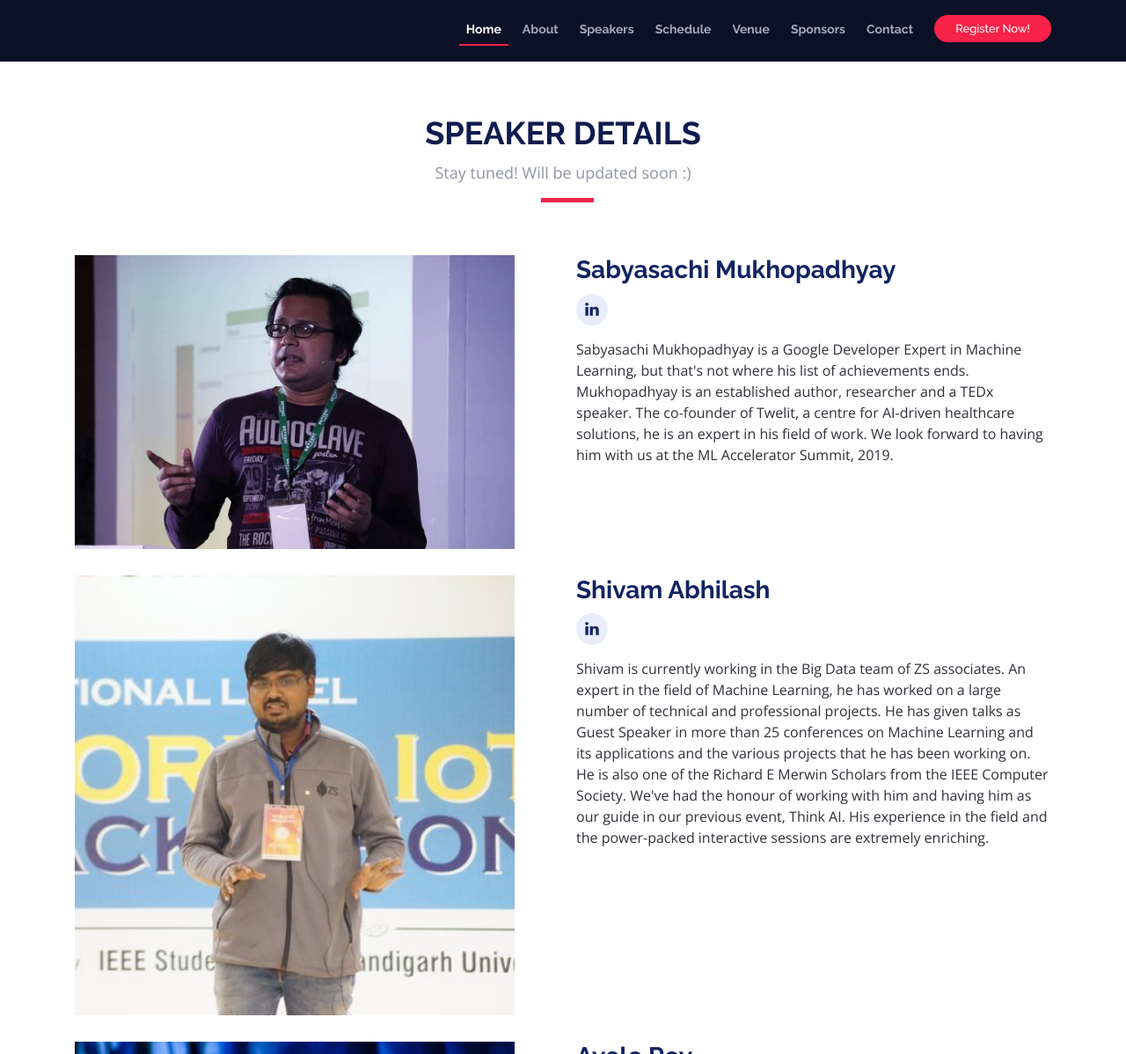
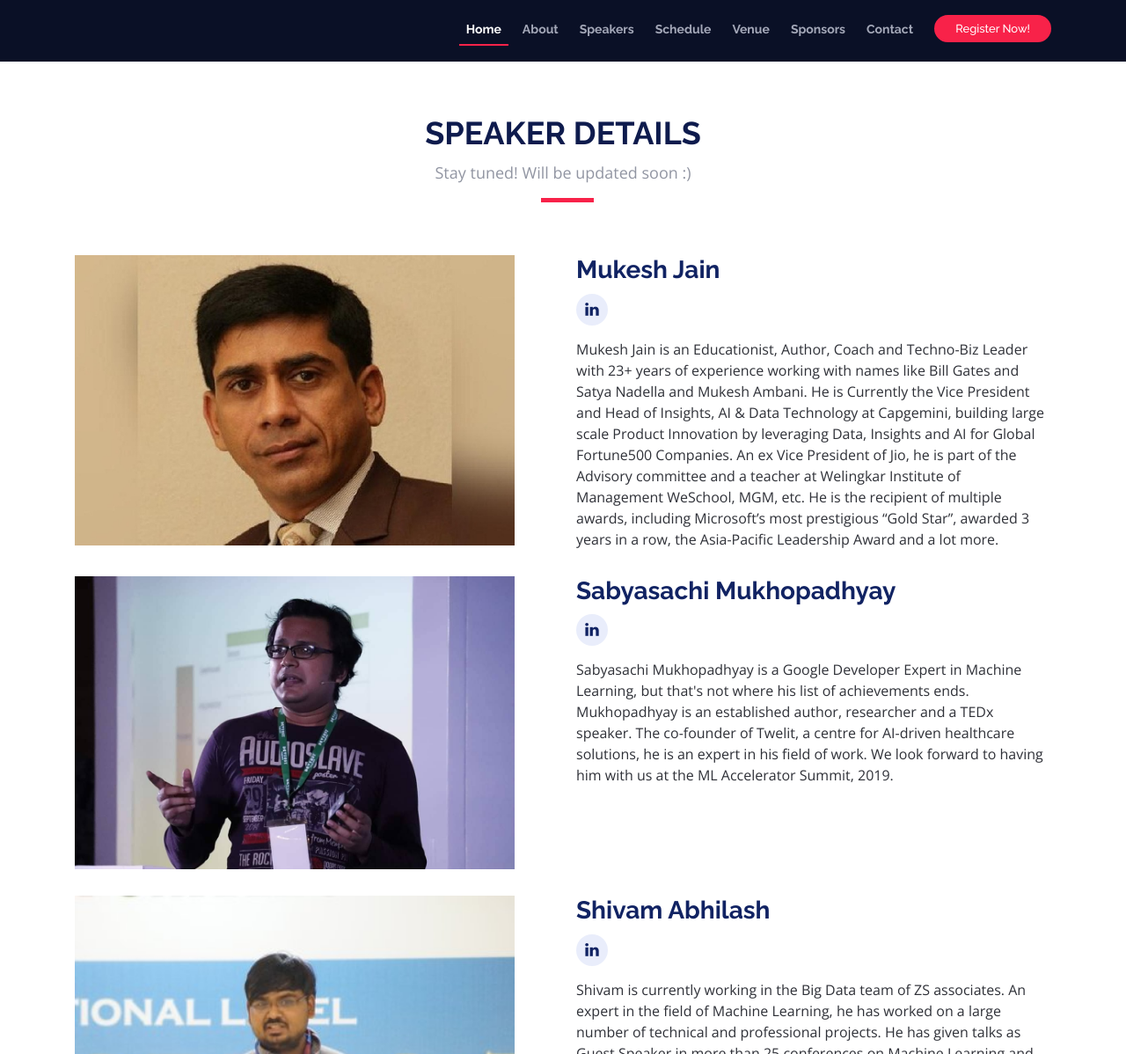
Before and after one commit to ieee-ju/mla, a plain HTML site: page speaker-details.html in a window 1280 px wide. Shown: the top 1198 px of the page at 88% size. Drawn offline with nearby package versions, Linux system fonts and the light colour scheme.

Commit message:
details of mukesh jain
added details of mukesh jain

```diff
--- a/speaker-details.html
+++ b/speaker-details.html
@@ -80,13 +80,40 @@
 
         <div class="row">
 
-          <div class="col-md-6">
-		  <div id="skp_1"></div>
-            <img src="img/speakers/sm1.jpg" alt="Speaker 1" class="img-fluid" height ="500" width="500">
+           <div class="col-md-6">
+		  <div id="skp_5"></div>
+            <img src="img/speakers/555.jpg" alt="Speaker 1" class="img-fluid" height ="500" width="500">
           </div>
 
           <div class="col-md-6" >
             <div class="details">
+              <h2>Mukesh Jain</h2>
+              <div class="social">
+                <!--<a href=""><i class="fa fa-twitter"></i></a>
+                <a href=""><i class="fa fa-facebook"></i></a>
+                <a href=""><i class="fa fa-google-plus"></i></a>-->
+                <a href="https://www.linkedin.com/in/mukeshjaincoach/?originalSubdomain=in"><i class="fa fa-linkedin"></i></a>
+              </div>
+        	  Mukesh Jain is an Educationist, Author, Coach and Techno-Biz Leader with 23+ years of experience working with names like Bill Gates and Satya Nadella and Mukesh Ambani.
+	      He is Currently the Vice President and Head of Insights, AI & Data Technology at Capgemini, building large scale Product Innovation by leveraging Data, Insights and AI for Global Fortune500 Companies. An ex Vice President of Jio, he is part of the Advisory committee and a teacher at Welingkar Institute of Management WeSchool, MGM, etc.
+              He is the recipient of multiple awards, including Microsoft’s most prestigious “Gold Star”, awarded 3 years in a row,  the Asia-Pacific Leadership Award and a lot more.
+
+            </div>
+          </div>
+	 <div class="col-md-6" >
+
+            <p>
+                <div id="skp_1"></div>
+            </p>
+            <img src="img/speakers/sm1.jpg" alt="Speaker 2" class="img-fluid" height ="500" width="500">
+          </div>
+
+          <div class="col-md-6">
+              <p>
+
+                </p>
+            <div class="details">
+
               <h2>Sabyasachi Mukhopadhyay</h2>
               <div class="social">
                 <!--<a href=""><i class="fa fa-twitter"></i></a>
```
